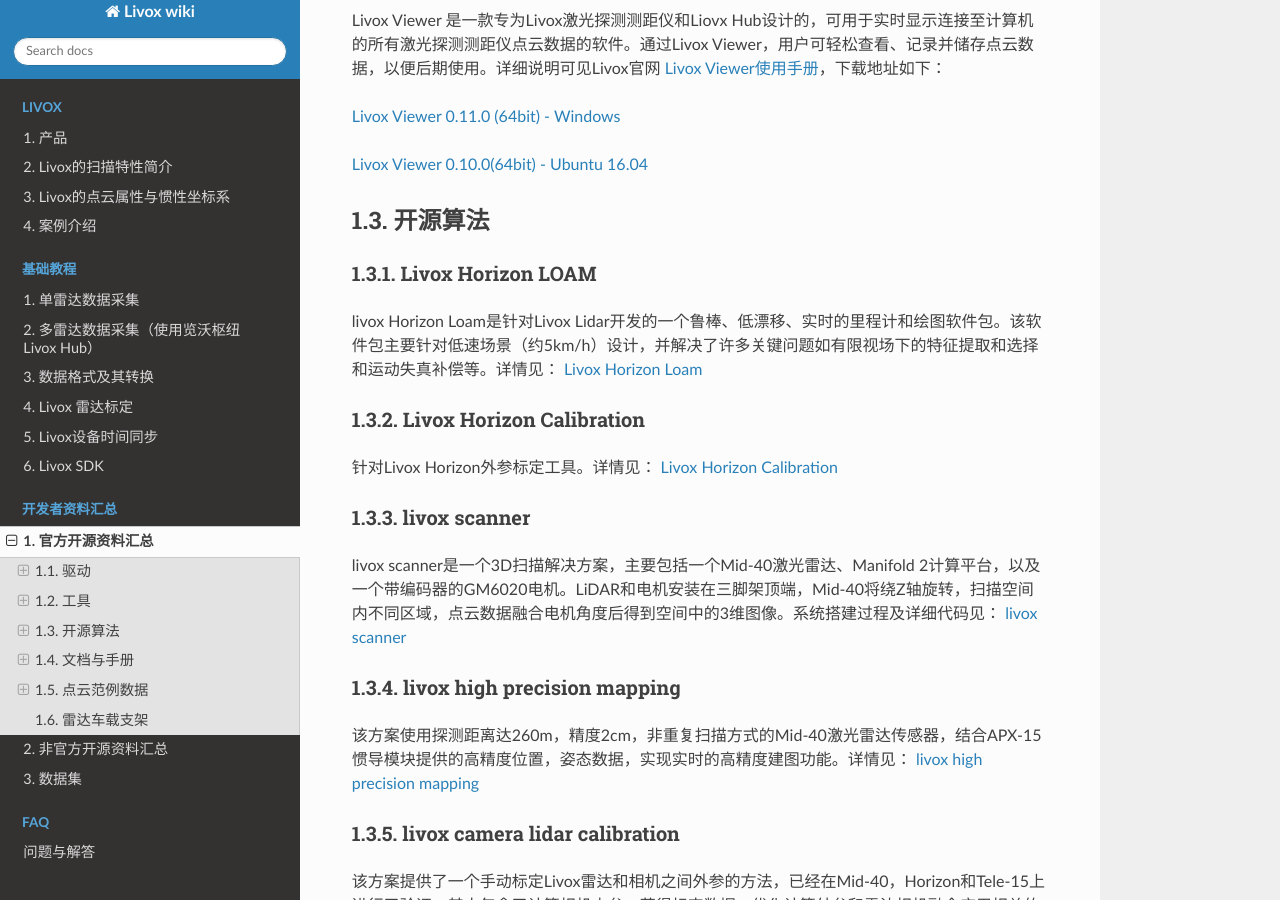
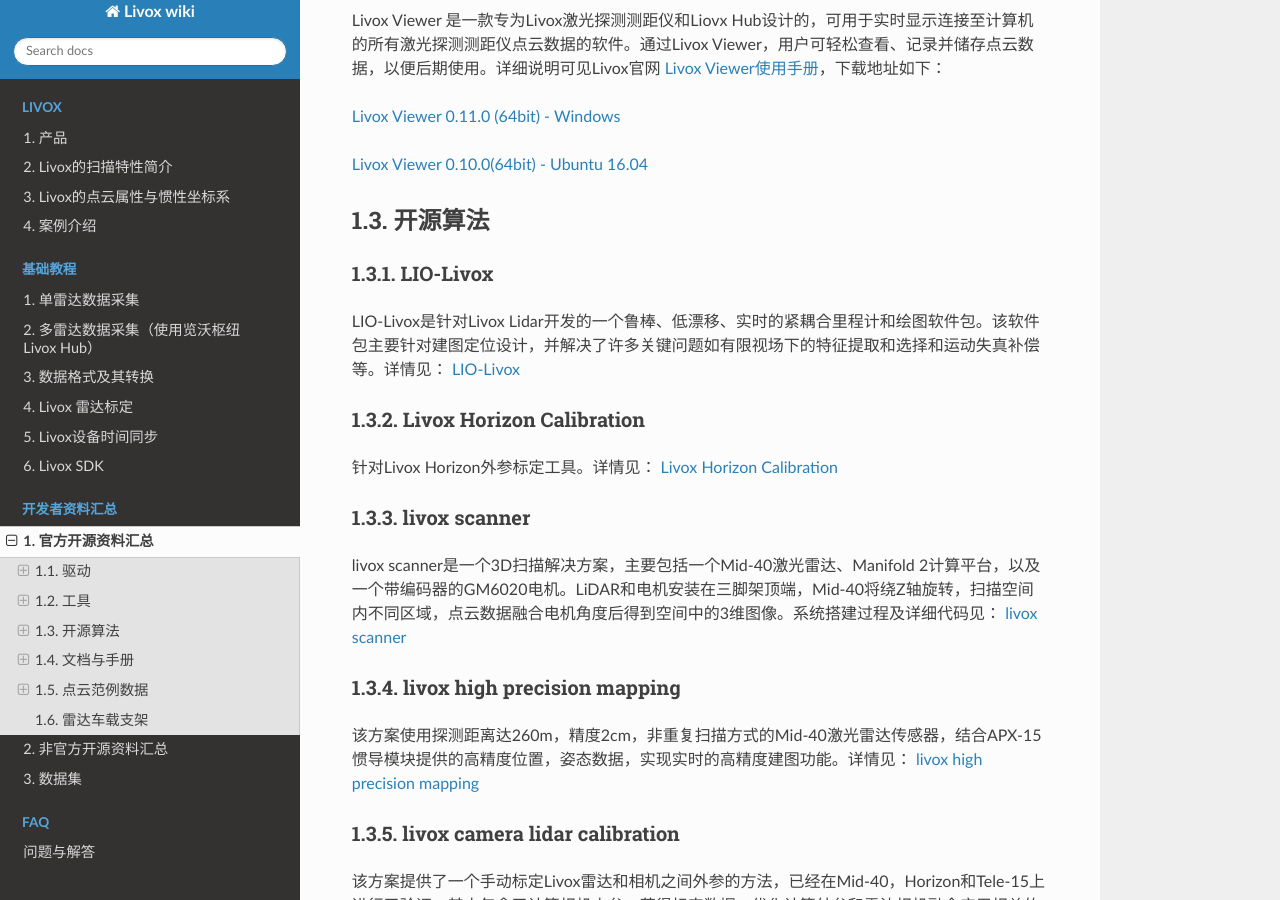
Before and after one commit to Livox-SDK/livox_wiki_cn, a Sphinx documentation site: the page built from source/data_summary/Livox_data_summary.rst, in a window 1280 px wide and 900 px high, scrolled down 765 px. Built offline with Sphinx 7.4.7 and the Read the Docs theme 2.0.0, drawn with Linux system fonts in a browser that asks for light colours.

Commit message:
Update Livox_data_summary.rst

```diff
--- a/source/data_summary/Livox_data_summary.rst
+++ b/source/data_summary/Livox_data_summary.rst
@@ -35,11 +35,11 @@
 开源算法
 --------------
 
-Livox Horizon LOAM
+LIO-Livox
 ~~~~~~~~~~~~~~~~~~~~~~
 
-livox Horizon Loam是针对Livox Lidar开发的一个鲁棒、低漂移、实时的里程计和绘图软件包。该软件包主要针对低速场景（约5km/h）设计，并解决了许多关键问题如有限视场下的特征提取和选择和运动失真补偿等。详情见：
-`Livox Horizon Loam <https://github.com/Livox-SDK/livox_horizon_loam>`_
+LIO-Livox是针对Livox Lidar开发的一个鲁棒、低漂移、实时的紧耦合里程计和绘图软件包。该软件包主要针对建图定位设计，并解决了许多关键问题如有限视场下的特征提取和选择和运动失真补偿等。详情见：
+`LIO-Livox <https://github.com/Livox-SDK/LIO-Livox>`_
 
 Livox Horizon Calibration
 ~~~~~~~~~~~~~~~~~~~~~~~~~~~~~~~~~~~~~~~~~~~~~~~~~~~~~~~~~~~~~~~~~~
```
